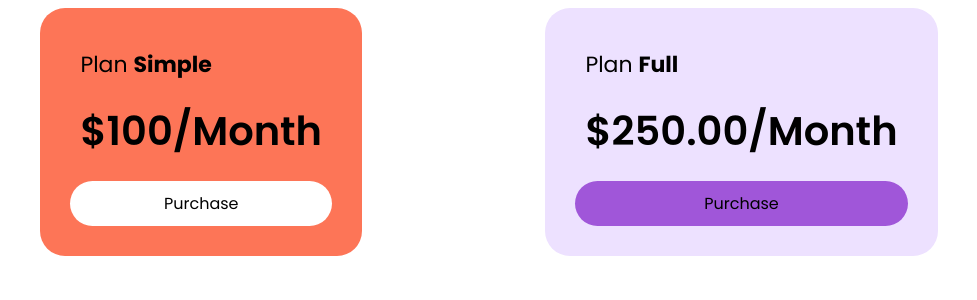
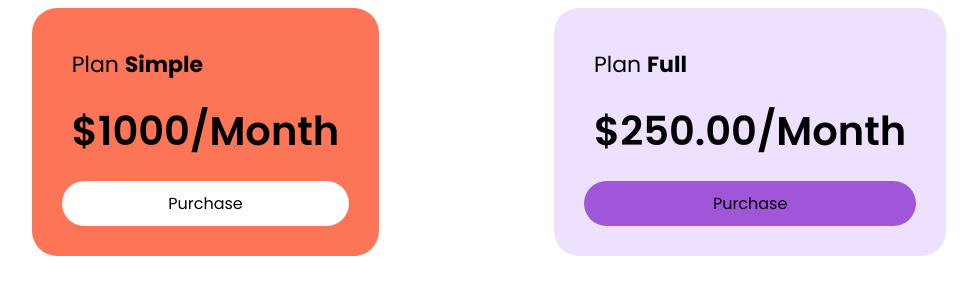
Before and after one commit to gabrielnavas/angular-udemy-felipe-freitas, an Angular app in the folder section-3/card-example-project/: page / in a window 1280 px wide. Shown: the top 300 px of the page, without its empty margins (151-1128 px from the left). Built offline with nearby package versions, Linux system fonts and the light colour scheme.

Commit message:
attribute with objects

```diff
--- a/section-3/card-example-project/src/app/card/card.component.html
+++ b/section-3/card-example-project/src/app/card/card.component.html
@@ -1,5 +1,5 @@
 <div class="card">
-  <div class="card__plan card__item">Plan <b>{{ type }}</b></div>
+  <div class="card__plan card__item">Plan <b>{{ plan.infos.type }}</b></div>
   <div class="card__price card__item">{{ fullPrice }}</div>
   <!--  <div class="card__button card__item">Purchase</div>-->
   <app-card-button></app-card-button>
--- a/section-3/card-example-project/src/app/card/card.component.ts
+++ b/section-3/card-example-project/src/app/card/card.component.ts
@@ -7,11 +7,15 @@ import {Component} from '@angular/core';
 })
 export class CardComponent {
 
-  type = 'Simple';
-  price = 100.0;
+  plan = {
+    infos: {
+      type: 'Simple',
+      price: 1000,
+    }
+  }
 
 
   get fullPrice() {
-    return `$${this.price}/Month`
+    return `$${this.plan.infos.price}/Month`
   }
 }
```
